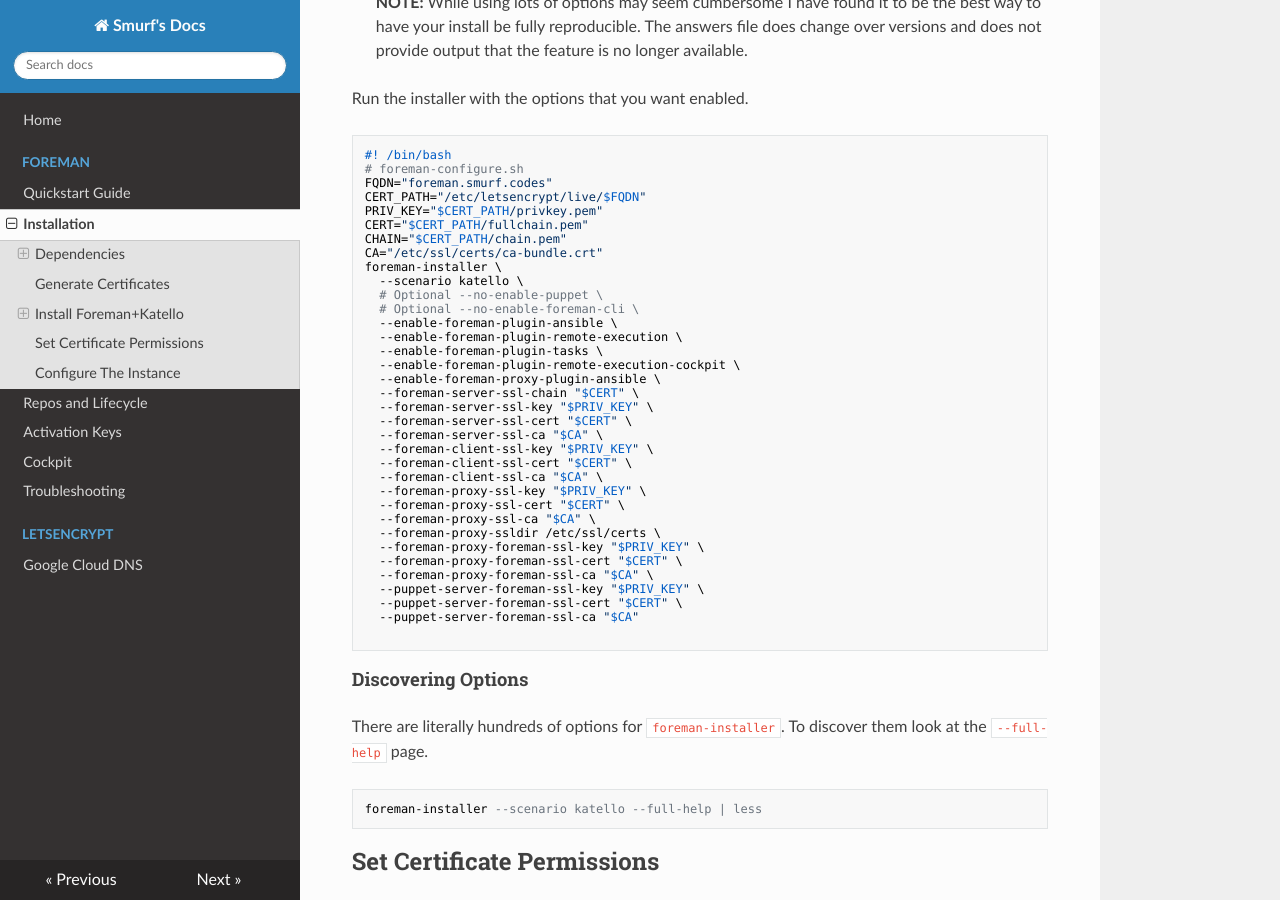
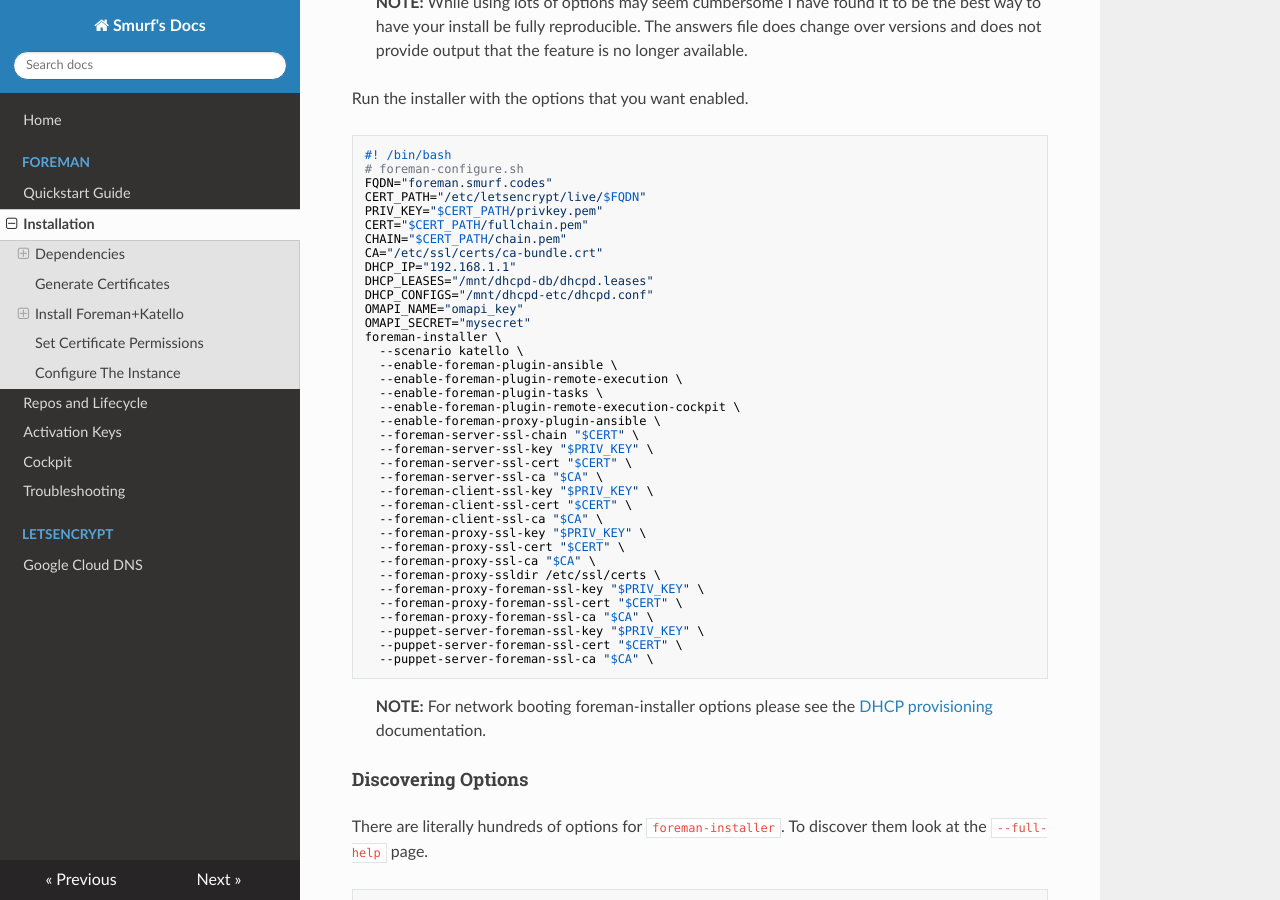
Before and after one commit to Smurf/smurf-docs, an MkDocs documentation site: the page built from docs/foreman/install.md, in a window 1280 px wide and 900 px high, scrolled down 1231 px. Built offline with MkDocs 1.6.1, drawn with Linux system fonts in a browser that asks for light colours; nearby versions of some CDN libraries.

Commit message:
Begin DHCP stuffs

````diff
--- a/docs/foreman/install.md
+++ b/docs/foreman/install.md
@@ -4,7 +4,7 @@
 
 ## Dependencies
 
-> **NOTE:** These dependencies may be installed via the [setup-foreman-katello.sh](scripts/install-foreman-katello.sh)
+> **NOTE:** These dependencies may be installed via the [setup-foreman-katello.sh](scripts/foreman-install-dependencies.sh)
 
 ### Enable EPEL
 
@@ -60,10 +60,13 @@ PRIV_KEY="$CERT_PATH/privkey.pem"
 CERT="$CERT_PATH/fullchain.pem"
 CHAIN="$CERT_PATH/chain.pem"
 CA="/etc/ssl/certs/ca-bundle.crt"
+DHCP_IP="192.168.1.1"
+DHCP_LEASES="/mnt/dhcpd-db/dhcpd.leases"
+DHCP_CONFIGS="/mnt/dhcpd-etc/dhcpd.conf"
+OMAPI_NAME="omapi_key"
+OMAPI_SECRET="mysecret"
 foreman-installer \
   --scenario katello \
-  # Optional --no-enable-puppet \
-  # Optional --no-enable-foreman-cli \
   --enable-foreman-plugin-ansible \
   --enable-foreman-plugin-remote-execution \
   --enable-foreman-plugin-tasks \
@@ -85,9 +88,10 @@ foreman-installer \
   --foreman-proxy-foreman-ssl-ca "$CA" \
   --puppet-server-foreman-ssl-key "$PRIV_KEY" \
   --puppet-server-foreman-ssl-cert "$CERT" \
-  --puppet-server-foreman-ssl-ca "$CA"
+  --puppet-server-foreman-ssl-ca "$CA" \
+```
 
-```
+> **NOTE:** For network booting foreman-installer options please see the [DHCP provisioning](provisioning/dhcp.md) documentation.
 
 #### Discovering Options
 
````
Also changed, not shown: docs/foreman/provisioning/dhcp.md (added, +20 -0 lines), docs/foreman/troubleshooting.md (+12 -0 lines), docs/opnsense/nfs-share.md (added, +28 -0 lines), 4 other files.
